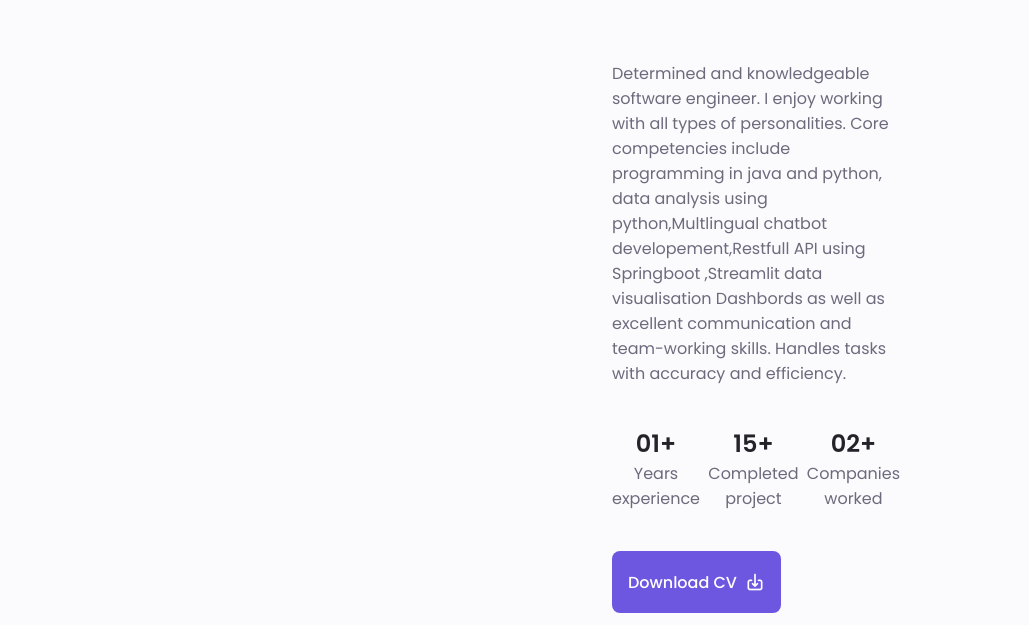
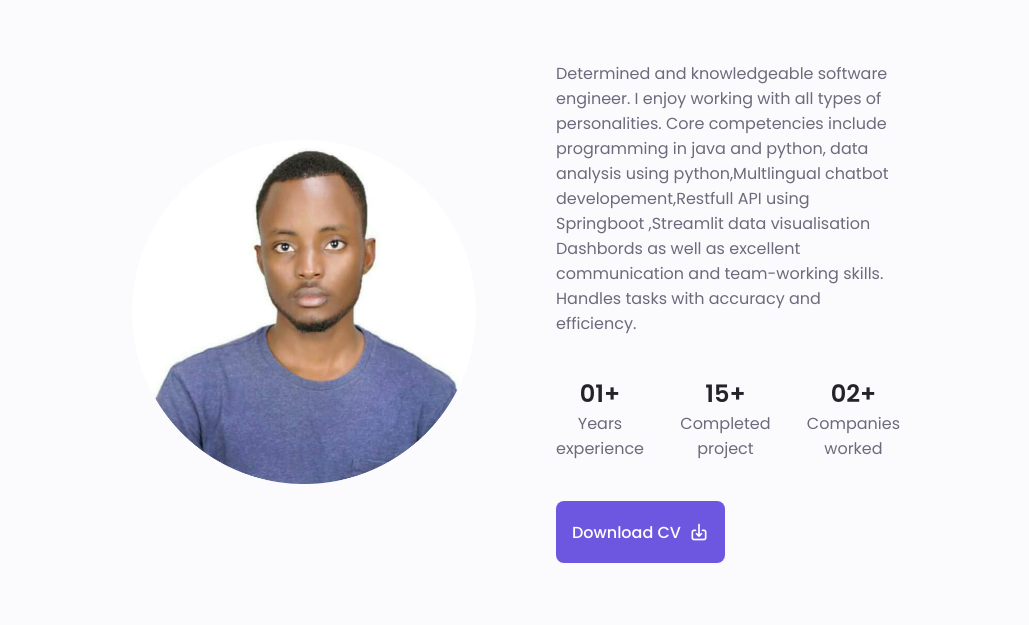
Before and after one commit to Jacksonngabonziza/my-resume-app, a plain HTML site: page index.html in a window 1280 px wide. Shown: the part 175-800 px from the top of the page, without its empty margins (124-1153 px from the left). Drawn offline with nearby package versions, Linux system fonts and the light colour scheme.

Commit message:
Update index.html

```diff
--- a/index.html
+++ b/index.html
@@ -73,7 +73,7 @@
             <span class="section__subtitle">My introduction</span>
 
             <div class="about__container container grid">
-                <img src="assets/img/t.png" alt="" class="about__img">
+                <img src="assets/img/about1.png" alt="" class="about__img">
                 <div class="about__data">
                     <p class="about__description">
                         Determined and knowledgeable software engineer.
```
